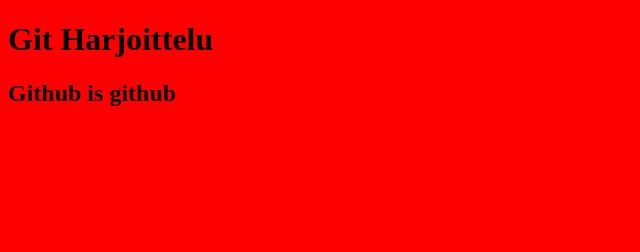
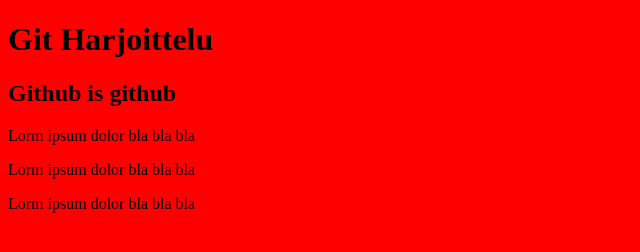
Before and after one commit to SPRING52/spring51.github.io, a plain HTML site: page index.html in a window 1280 px wide. Shown: the whole page, without its empty margins (0-640 px from the left). Drawn offline with Linux system fonts and the light colour scheme.

Commit message:
Add section with 3 paragraphs to main page

```diff
--- a/index.html
+++ b/index.html
@@ -9,5 +9,10 @@
   <body>
     <h1>Git Harjoittelu</h1>
     <h2>Github is github</h2>
+    <section>
+      <p>Lorm ipsum dolor bla bla bla</p>
+      <p>Lorm ipsum dolor bla bla bla</p>
+      <p>Lorm ipsum dolor bla bla bla</p>
+    </section>
   </body>
 </html>
```
